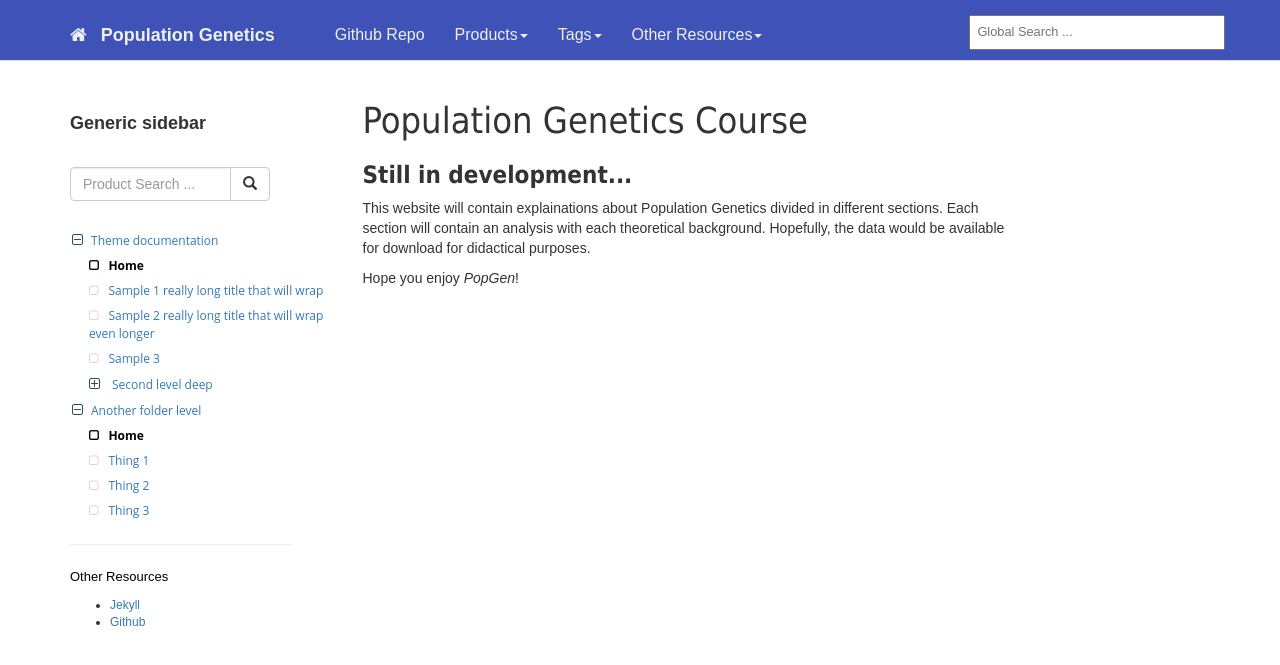
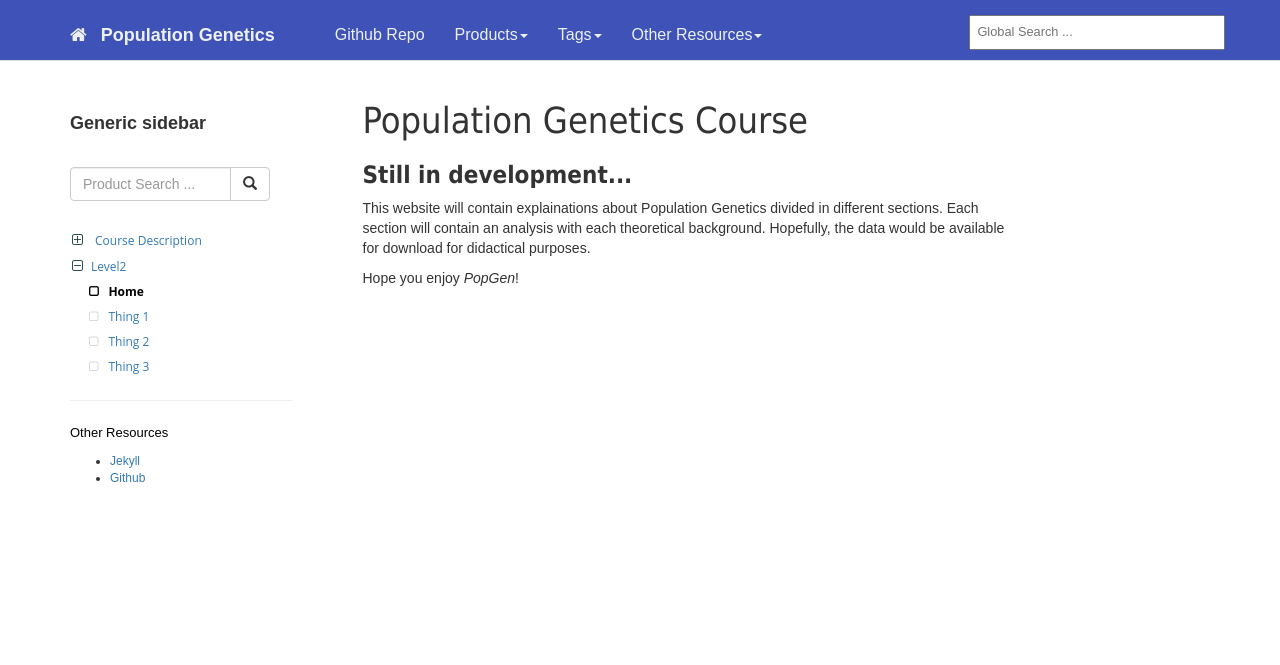
Before and after one commit to adriangeerre/popgen.github.io, a Jekyll site: the page built from _docs/index.md, in a window 1280 px wide. Shown: the top 665 px of the page. Built offline with Jekyll 4.4.1, drawn with Linux system fonts in a browser that asks for light colours.

```diff
--- a/_data/generic.yml
+++ b/_data/generic.yml
@@ -4,18 +4,16 @@ owner: tomjohnson1492
 ## Keep this commented out content because it shows the YAML model for the sidebar.
 
 folders:
-- title: Theme documentation
+- title: Course Description
+  url: /index.html
   folderitems:
-  - title: Home
-    url: /index.html
-
-  - title: Sample 1 really long title that will wrap
+  - title: Population Structure
     url: /sample1.html
 
-  - title: Sample 2 really long title that will wrap even longer
+  - title: Demography
     url: /sample2.html
 
-  - title: Sample 3
+  - title: Selection
     url: /sample3.html
 
     subfolders:
@@ -44,7 +42,7 @@ folders:
           - title: Sub-sublevel 3
             url: /subsublevel3.html
 
-- title: Another folder level
+- title: Level2
   folderitems:
   - title: Home
     url: /index.html
```
Also changed, not shown: README.md (added, +10 -0 lines).
